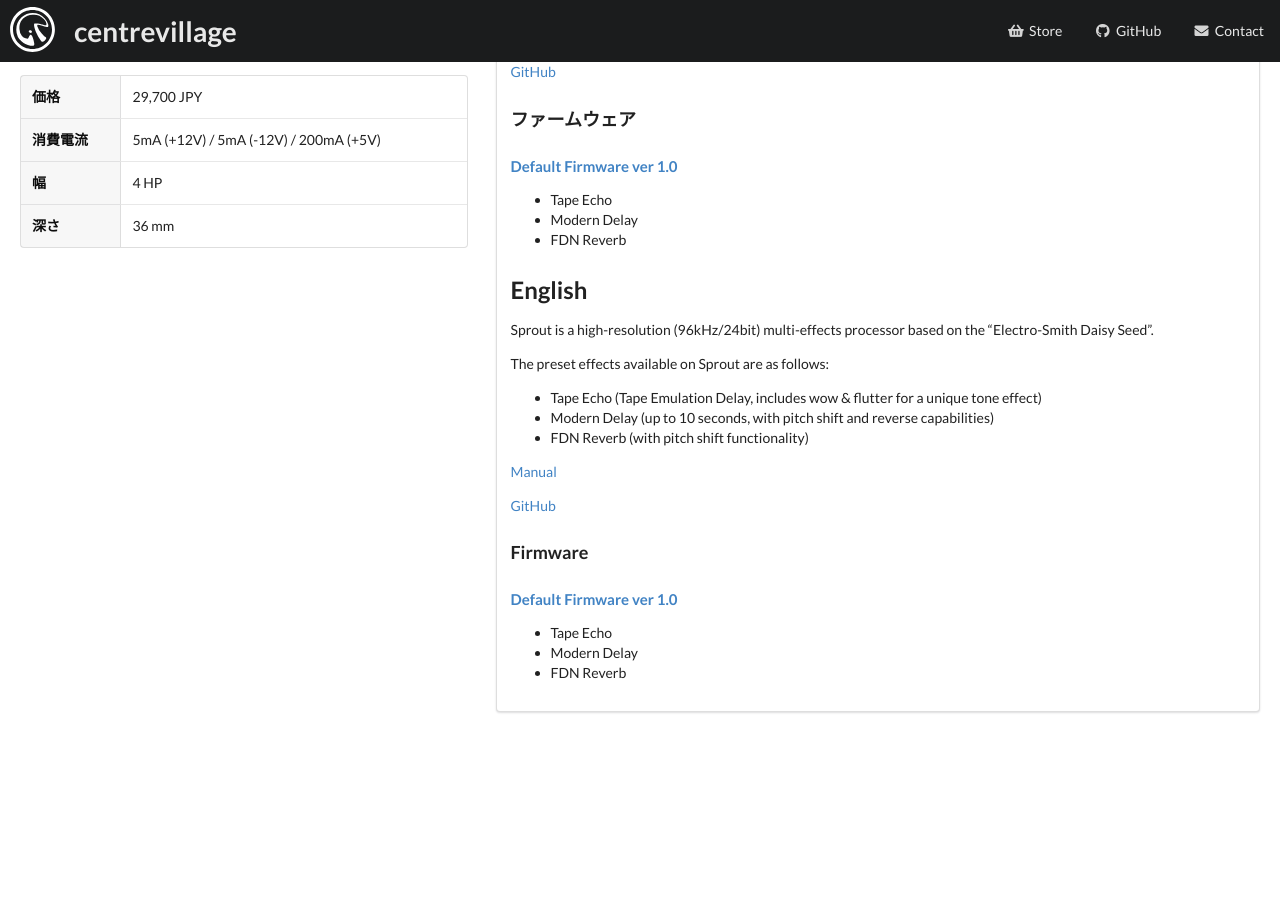
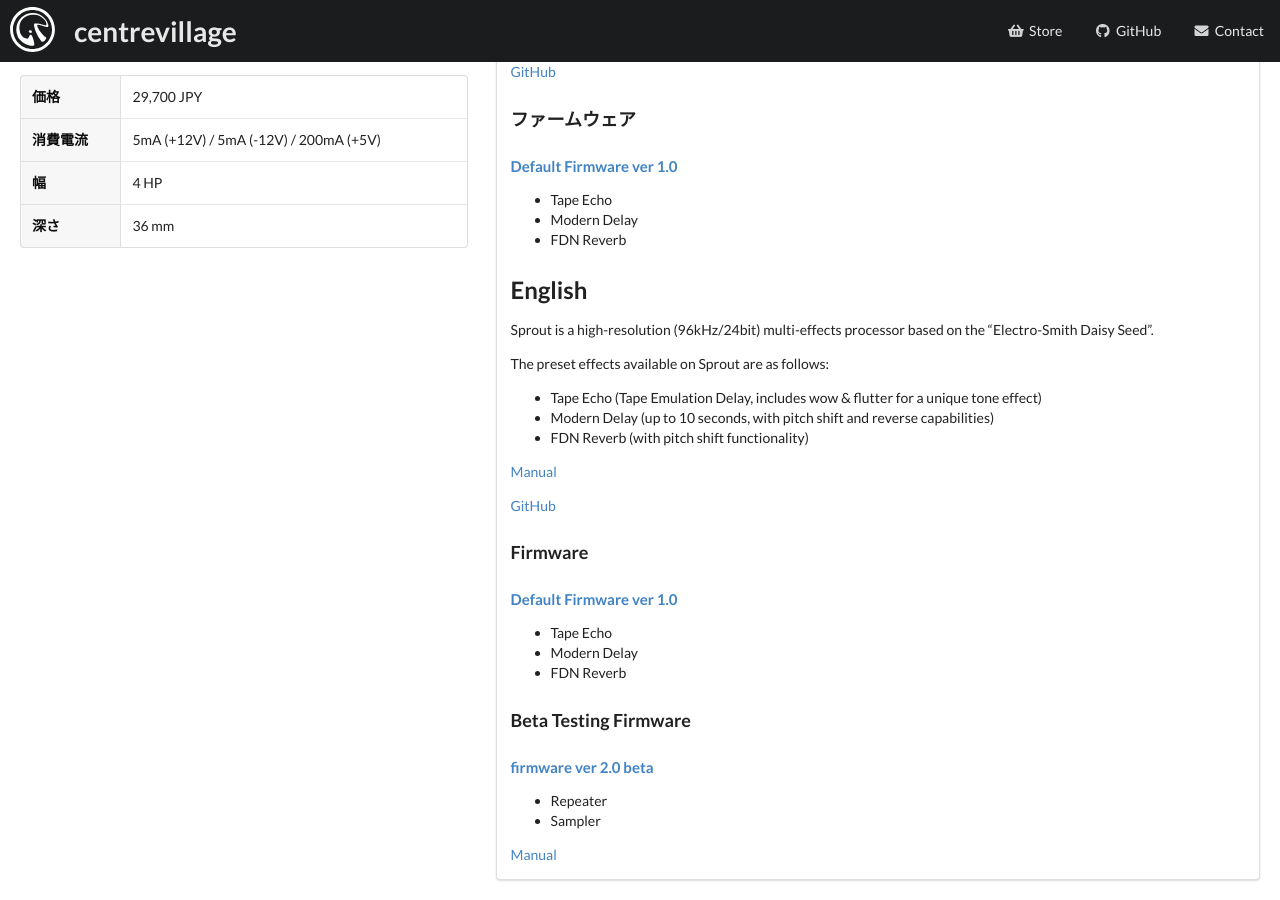
Before and after one commit to centrevillage/centrevillage.github.io, a Jekyll site: the page built from _products/Sprout.md, in a window 1280 px wide and 900 px high, scrolled down 596 px. Built offline with Jekyll 4.4.1, drawn with Linux system fonts in a browser that asks for light colours; nearby versions of some CDN libraries; before the commit the page ends 1328 px from its top, so only the background shows below that.

Commit message:
add beta testing firmware

```diff
--- a/_products/Sprout.md
+++ b/_products/Sprout.md
@@ -67,3 +67,11 @@ The preset effects available on Sprout are as follows:
   - Tape Echo
   - Modern Delay
   - FDN Reverb
+
+### Beta Testing Firmware
+
+#### [firmware ver 2.0 beta](https://drive.google.com/file/d/16JEsHgtLZTo1sdYhFNE860P8yHnGZ8L0/view?usp=sharing)
+  - Repeater
+  - Sampler
+
+[Manual](https://docs.google.com/document/d/1apVUUiGIaIQViQSAks7RVHKDTl2Ry1V78VCpQpplp_M/edit?usp=sharing)
```
